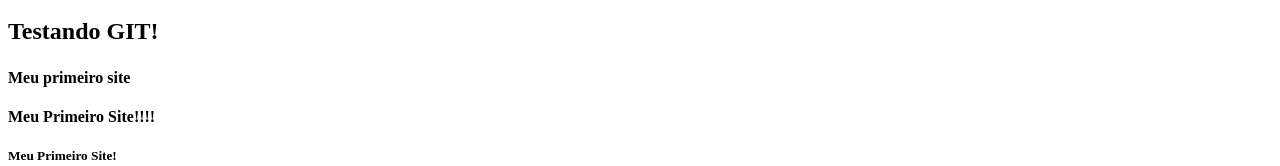
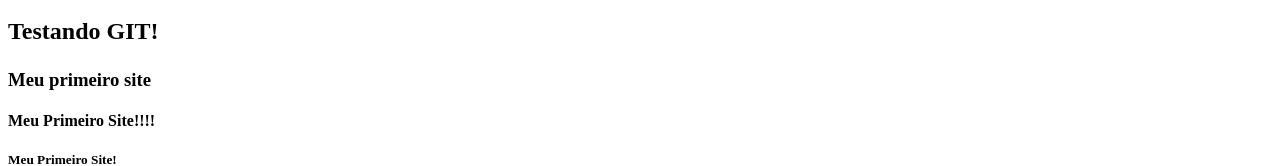
Before and after one commit to webcapcl/Projeto-Teste, a plain HTML site: page index.html in a window 1280 px wide. Shown: the part 142-308 px from the top of the page. Drawn offline with Linux system fonts and the light colour scheme.

Commit message:
salvando arquivo

```diff
--- a/index.html
+++ b/index.html
@@ -39,7 +39,7 @@
         <!hr quebra a linha com traço->
         <hr><p><h2>Testando GIT!</hr></p></h2>
 
-        <h4>Meu primeiro site</h4>
+        <h3>Meu primeiro site</h3>
 
         <h4>Meu Primeiro Site!!!!</h4>
 
```
